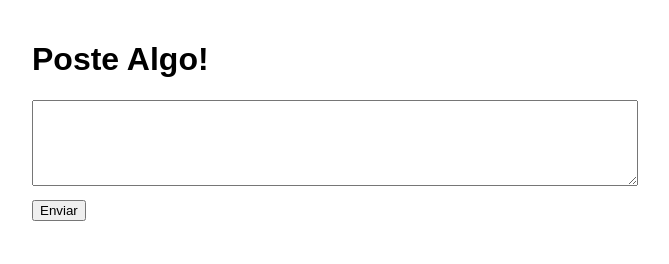
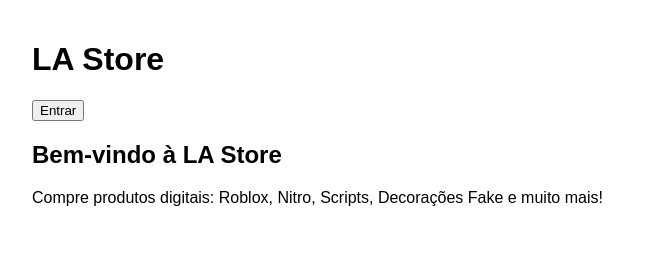
Before and after one commit to samuelsantossoares/Blue-Store, a website: page index.html in a window 1280 px wide. Shown: the whole page, without its empty margins (308-977 px from the left). Drawn offline with Linux system fonts and the light colour scheme; no server answers.

Commit message:
index.html

```diff
--- a/index.html
+++ b/index.html
@@ -1,19 +1,25 @@
 <!DOCTYPE html>
 <html lang="pt-BR">
 <head>
-  <meta charset="UTF-8">
-  <title>Meu Site de Postagens</title>
-  <link rel="stylesheet" href="style.css">
+  <meta charset="UTF-8" />
+  <meta name="viewport" content="width=device-width, initial-scale=1.0"/>
+  <title>LA Store</title>
+  <link rel="stylesheet" href="style.css" />
 </head>
 <body>
   <div class="container">
-    <h1>Poste Algo!</h1>
-    <form id="post-form">
-      <textarea id="post-content" required></textarea>
-      <button type="submit">Enviar</button>
-    </form>
-    <div id="posts"></div>
+    <header>
+      <h1>LA Store</h1>
+      <button id="loginBtn" class="btn-white">Entrar</button>
+      <div id="userInfo" class="hidden"></div>
+    </header>
+
+    <main>
+      <h2>Bem-vindo à LA Store</h2>
+      <p>Compre produtos digitais: Roblox, Nitro, Scripts, Decorações Fake e muito mais!</p>
+    </main>
   </div>
+
   <script src="script.js"></script>
 </body>
 </html>
```
